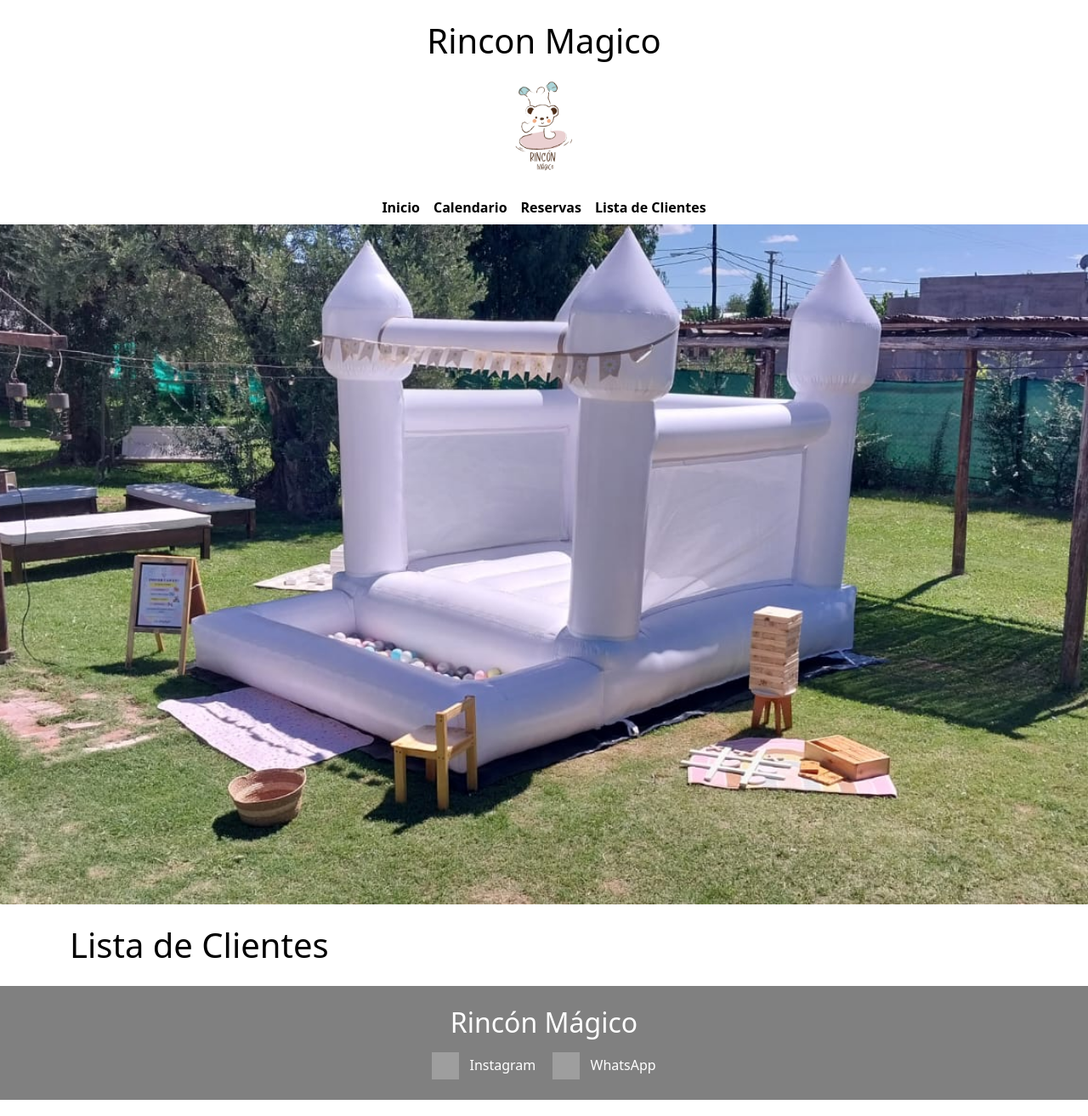
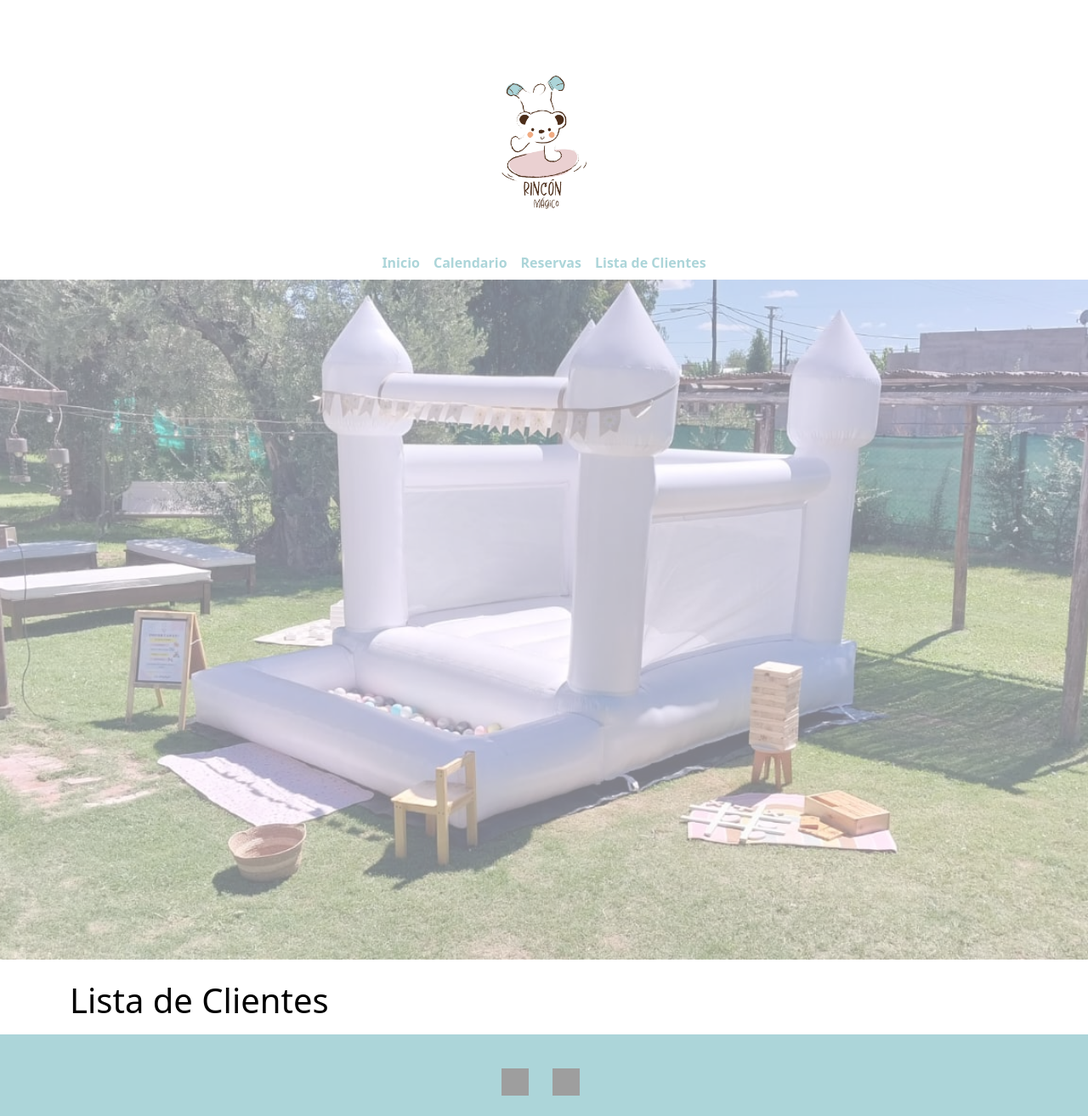
Before and after one commit to marianodl90/Rincon-Magico, a Django app: page /clientes/ in a window 1280 px wide. Shown: the whole page at 85% size. Run offline with Django 5.2, Linux system fonts and the light colour scheme; grey boxes are pictures that could not be loaded.

Commit message:
arregando rutas

```diff
--- a/rinconapp/templates/padre.html
+++ /dev/null
@@ -1,111 +0,0 @@
-<!DOCTYPE html>
-<html lang="es">
-{% load static %}
-
-<head>
-    <meta charset="UTF-8">
-    <meta name="viewport" content="width=device-width, initial-scale=1.0">
-    <title>Rincon Magico</title>
-    <!-- Bootstrap CSS -->
-    <link href="https://cdn.jsdelivr.net/npm/bootstrap@5.3.3/dist/css/bootstrap.min.css" rel="stylesheet">
-    <style>
-        body {
-            background-color: white;
-        }
-
-        .full-screen-img {
-            width: 100vw;
-            height: 100vh;
-            object-fit: cover;
-        }
-
-        /* LOGO al 200 % (75 px → 150 px) y por encima del nav */
-        .navbar-logo {
-            width: 150px;
-            position: absolute;
-            left: 50%;
-            transform: translateX(-50%);
-            top: -30px;          /* un poco más arriba para centrarlo visualmente */
-            z-index: 10;
-        }
-
-        /* Dejar espacio suficiente a los enlaces */
-        .navbar-links {
-            padding-top: 120px;  /* espacio ≈ altura del logo + margen */
-        }
-
-        .nav-link {
-            transition: all 0.3s ease;
-        }
-
-        .nav-link:hover {
-            transform: scale(1.1);
-            color: #f8b6d2 !important; /* rosado claro */
-        }
-
-        footer {
-            background-color: grey;
-            color: white;
-        }
-
-        footer a {
-            color: white;
-            text-decoration: none;
-        }
-
-        footer img {
-            width: 32px;
-            height: 32px;
-            vertical-align: middle;
-            margin-right: 8px;
-        }
-    </style>
-</head>
-
-<body class="text-black">
-
-    <header class="text-center py-4">
-        <h1>Rincon Magico</h1>
-    </header>
-
-    <nav class="navbar bg-white position-relative">
-        <div class="container d-flex flex-column align-items-center navbar-links">
-            <div class="d-flex gap-3">
-                <a class="nav-link fw-bold text-black" href="{% url '/rinconapp/vista_padre' %}">Inicio</a>
-                <a class="nav-link fw-bold text-black" href="{% url 'mostrar_calendario_reservas' %}">Calendario</a>
-                <a class="nav-link fw-bold text-black" href="{% url 'mostrar_reservas' %}">Reservas</a>
-                <a class="nav-link fw-bold text-black" href="{% url 'lista_clientes' %}">Lista de Clientes</a>
-            </div>
-        </div>
-        <!-- Logo principal -->
-        <img src="{% static 'rinconapp/assets/img/logo.jpeg' %}" alt="logo" class="navbar-logo">
-    </nav>
-
-    <section>
-        <img src="{% static 'rinconapp/assets/img/pelotero1.jpeg' %}" alt="pelotero" class="full-screen-img">
-    </section>
-
-    <main class="container my-4">
-        {% block content %}
-        {% endblock %}
-    </main>
-
-    <footer class="text-center py-4">
-        <h2>Rincón Mágico</h2>
-        <div class="mt-3">
-            <a href="https://www.instagram.com/rinconmagico" target="_blank" class="mx-2">
-                <img src="https://upload.wikimedia.org/wikipedia/commons/a/a5/Instagram_icon.png" alt="Instagram">
-                Instagram
-            </a>
-            <a href="https://wa.me/5491123456789" target="_blank" class="mx-2">
-                <img src="https://upload.wikimedia.org/wikipedia/commons/6/6b/WhatsApp.svg" alt="WhatsApp">
-                WhatsApp
-            </a>
-        </div>
-    </footer>
-
-    <!-- Bootstrap JS (opcional) -->
-    <script src="https://cdn.jsdelivr.net/npm/bootstrap@5.3.3/dist/js/bootstrap.bundle.min.js"></script>
-</body>
-
-</html>
--- a/rinconapp/templates/rinconapp/calendario.html
+++ b/rinconapp/templates/rinconapp/calendario.html
@@ -1,4 +1,4 @@
-{% extends "padre.html" %}
+{% extends "rinconapp/padre.html" %}
 
 {% load static %}
 
--- a/rinconapp/templates/rinconapp/cliente.html
+++ b/rinconapp/templates/rinconapp/cliente.html
@@ -1,4 +1,4 @@
-{% extends "padre.html" %}
+{% extends "rinconapp/padre.html" %}
 
 {% load static %}
 
--- /dev/null
+++ b/rinconapp/templates/rinconapp/padre.html
@@ -0,0 +1,128 @@
+<!DOCTYPE html>
+<html lang="es">
+{% load static %}
+
+<head>
+    <meta charset="UTF-8" />
+    <meta name="viewport" content="width=device-width, initial-scale=1" />
+    <title>Rincon Magico</title>
+    <!-- Bootstrap CSS -->
+    <link href="https://cdn.jsdelivr.net/npm/bootstrap@5.3.3/dist/css/bootstrap.min.css" rel="stylesheet" />
+    <style>
+        body {
+            background-color: white;
+        }
+
+        .image-overlay-container {
+            position: relative;
+            width: 100vw;
+            height: 100vh;
+            background-image: url("{% static 'rinconapp/assets/img/pelotero1.jpeg' %}");
+            background-size: cover;
+            background-position: center;
+            background-attachment: fixed; /* imagen fija al hacer scroll */
+        }
+
+        .image-overlay-container img {
+            display: none; /* ocultamos el img */
+        }
+
+        .overlay {
+            position: absolute;
+            top: 0;
+            left: 0;
+            width: 100%;
+            height: 100%;
+            background-color: rgba(255, 255, 255, 0.5); /* filtro blanco translúcido */
+            z-index: 1;
+        }
+
+        .navbar-logo {
+            width: 225px;
+            /* 150 × 1.5 */
+        }
+
+        .nav-link {
+            transition: all 0.3s ease;
+            color: #acd5d9 !important;
+        }
+
+        .nav-link:hover {
+            transform: scale(1.1);
+            color: #f8b6d2 !important;
+        }
+
+        header {
+            background-color: white;
+        }
+
+        main.container {
+            margin-bottom: 0 !important;
+        }
+
+        footer {
+            background-color: #acd5d9;
+            color: white;
+        }
+
+        footer a {
+            color: white;
+            text-decoration: none;
+        }
+
+        footer img {
+            width: 32px;
+            height: 32px;
+            vertical-align: middle;
+            margin-right: 8px;
+            transition: transform 0.3s ease;
+        }
+
+        footer a:hover img {
+            transform: scale(1.3);
+        }
+    </style>
+</head>
+
+<body class="text-black">
+    <header class="text-center py-4"></header>
+
+    <nav class="navbar bg-white flex-column">
+        <!-- Logo centrado -->
+        <div class="d-flex justify-content-center">
+            <img src="{% static 'rinconapp/assets/img/logo.jpeg' %}" alt="Logo Rincón Mágico" class="navbar-logo mb-3" />
+        </div>
+        <!-- Enlaces -->
+        <div class="container d-flex justify-content-center gap-3">
+            <a class="nav-link fw-bold" href="{% url 'inicio' %}">Inicio</a>
+            <a class="nav-link fw-bold" href="{% url 'mostrar_calendario_reservas' %}">Calendario</a>
+            <a class="nav-link fw-bold" href="{% url 'mostrar_reservas' %}">Reservas</a>
+            <a class="nav-link fw-bold" href="{% url 'lista_clientes' %}">Lista de Clientes</a>
+        </div>
+    </nav>
+
+    <section class="image-overlay-container">
+        <img src="{% static 'rinconapp/assets/img/pelotero2.jpeg' %}" alt="Imagen del pelotero" class="full-screen-img" />
+        <div class="overlay"></div>
+    </section>
+
+    <main class="container my-4">
+        {% block content %} {% endblock %}
+    </main>
+
+    <footer class="text-center py-4">
+        <div class="mt-3">
+            <a href="https://www.instagram.com/rinconmagico" target="_blank" class="mx-2">
+                <img src="https://upload.wikimedia.org/wikipedia/commons/a/a5/Instagram_icon.png" alt="Instagram" />
+            </a>
+            <a href="https://wa.me/5491123456789" target="_blank" class="mx-2">
+                <img src="https://upload.wikimedia.org/wikipedia/commons/6/6b/WhatsApp.svg" alt="WhatsApp" />
+            </a>
+        </div>
+    </footer>
+
+    <!-- Bootstrap JS -->
+    <script src="https://cdn.jsdelivr.net/npm/bootstrap@5.3.3/dist/js/bootstrap.bundle.min.js"></script>
+</body>
+
+</html>
--- a/rinconapp/templates/rinconapp/reserva.html
+++ b/rinconapp/templates/rinconapp/reserva.html
@@ -1,4 +1,4 @@
-{% extends "padre.html" %}
+{% extends "rinconapp/padre.html" %}
 
 {% load static %}
 
```
